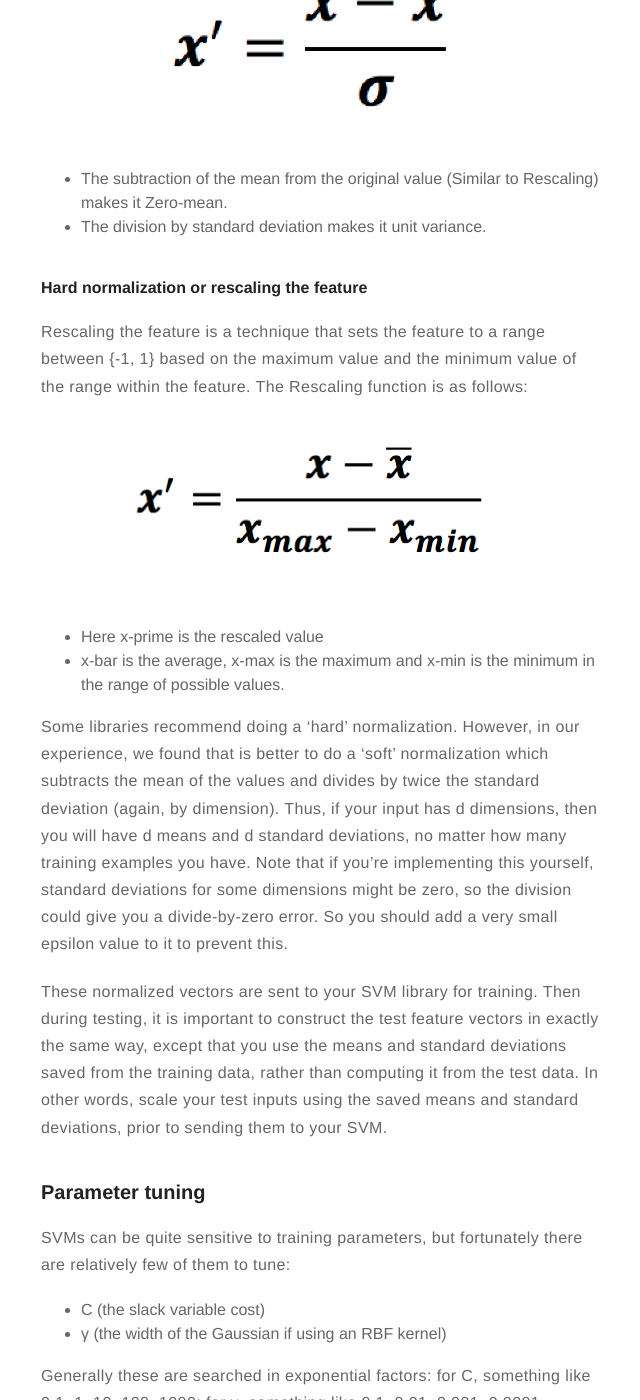
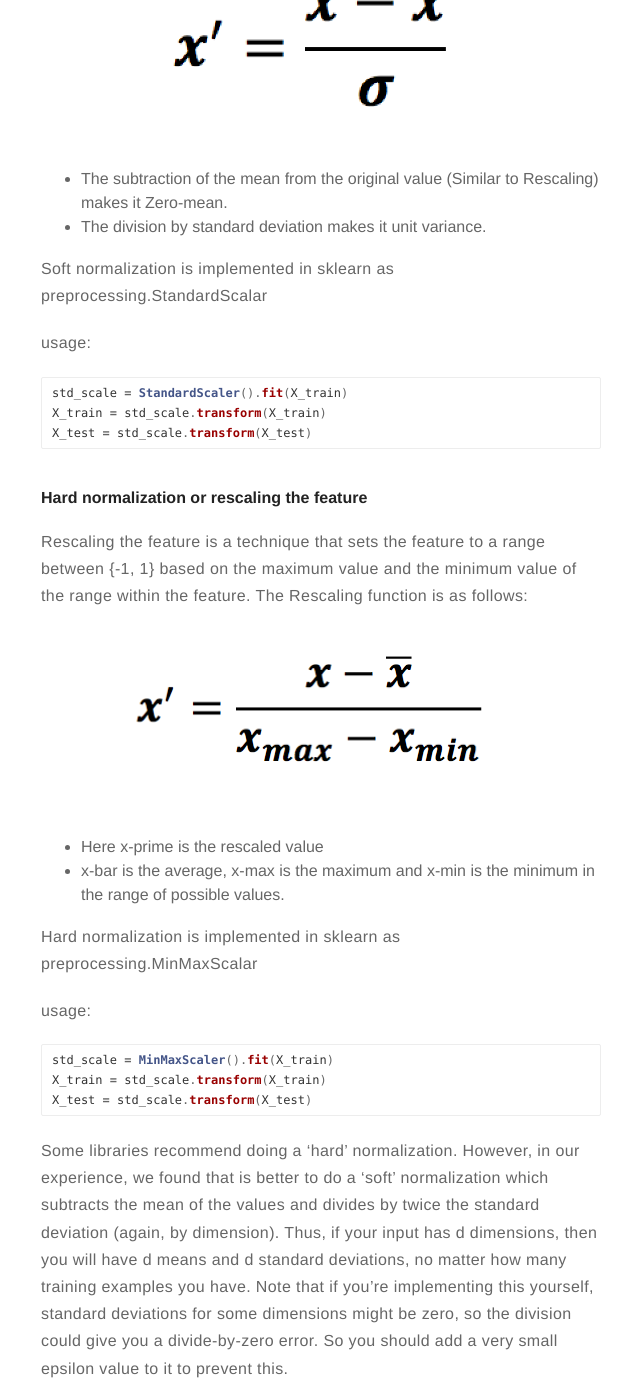
Before and after one commit to nikhilRP/nikhilRP.github, a Jekyll site: the page built from _posts/2016-08-18-SVM-scaling-and-tuning.md, in a window 1280 px wide and 1400 px high, scrolled down 1583 px. Shown: the whole window, without its empty margins (319-959 px from the left). Built offline with Jekyll 4.4.1, drawn with Linux system fonts in a browser that asks for light colours; comment, search, counter and statistics services are not loaded.

Commit message:
Added code examples

```diff
--- a/_posts/2016-08-18-SVM-scaling-and-tuning.md
+++ b/_posts/2016-08-18-SVM-scaling-and-tuning.md
@@ -43,6 +43,16 @@
 * The subtraction of the mean from the original value (Similar to Rescaling) makes it Zero-mean.
 * The division by standard deviation makes it unit variance.
 
+Soft normalization is implemented in sklearn as preprocessing.StandardScalar
+
+usage:
+
+{% highlight python %}
+std_scale = StandardScaler().fit(X_train)
+X_train = std_scale.transform(X_train)
+X_test = std_scale.transform(X_test)
+{% endhighlight %}
+
 #### Hard normalization or rescaling the feature
 
 Rescaling the feature is a technique that sets the feature to a range between {-1, 1} based on the maximum value and the minimum value of the range within the feature. The Rescaling function is as follows:
@@ -51,6 +61,16 @@
 
 * Here x-prime is the rescaled value
 * x-bar is the average, x-max is the maximum and x-min is the minimum in the range of possible values.
+
+Hard normalization is implemented in sklearn as preprocessing.MinMaxScalar
+
+usage:
+
+{% highlight python %}
+std_scale = MinMaxScaler().fit(X_train)
+X_train = std_scale.transform(X_train)
+X_test = std_scale.transform(X_test)
+{% endhighlight %}
 
 Some libraries recommend doing a 'hard' normalization. However, in our experience, we found that is better to do a 'soft' normalization which subtracts the mean of the values and divides by twice the standard deviation (again, by dimension). Thus, if your input has d dimensions, then you will have d means and d standard deviations, no matter how many training examples you have. Note that if you're implementing this yourself, standard deviations for some dimensions might be zero, so the division could give you a divide-by-zero error. So you should add a very small epsilon value to it to prevent this.
 
```
Also changed, not shown: about.md (+6 -6 lines).
